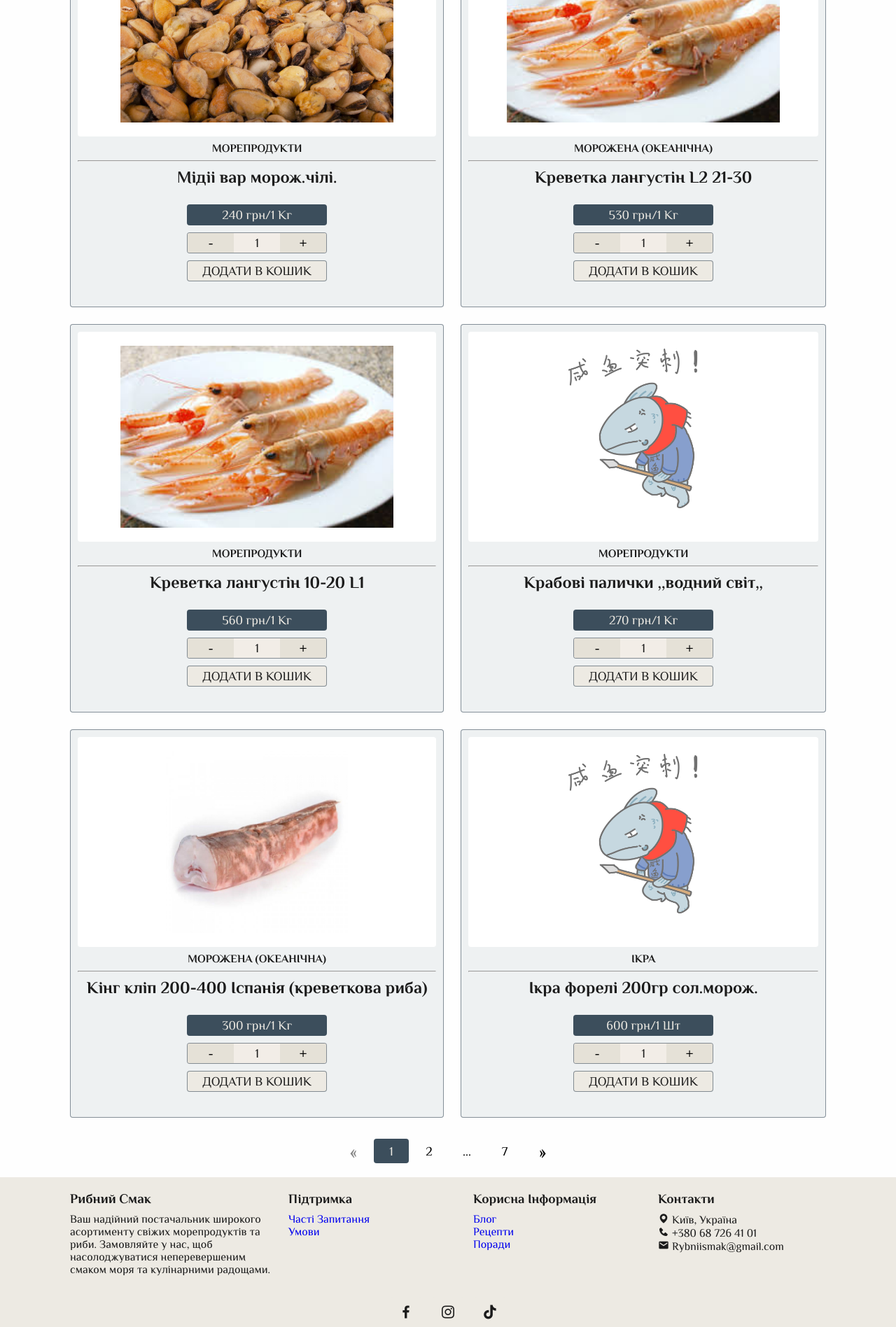
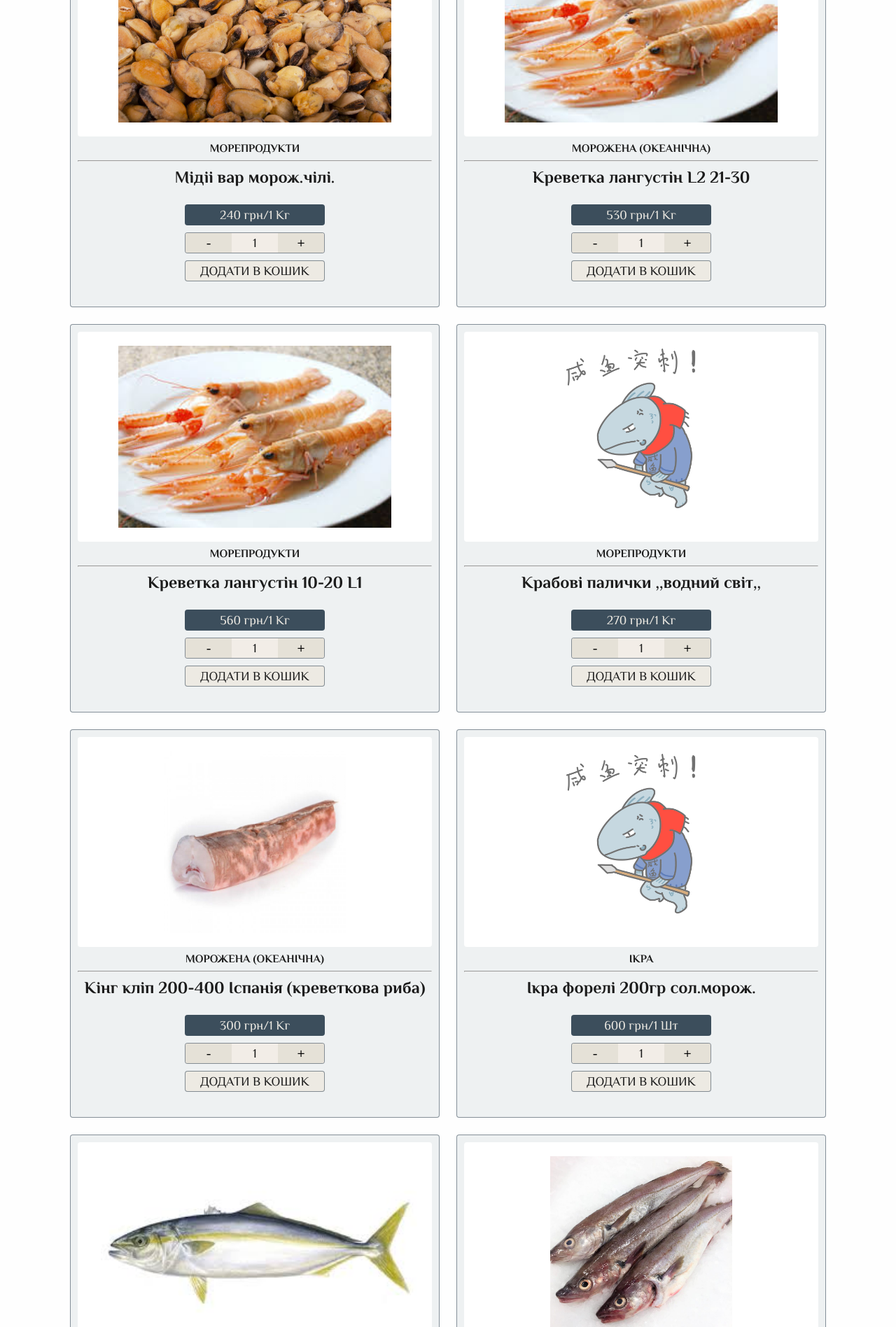
Before and after one commit to Ayshyama/Smack_online_store, a Django app: page /products/all in a window 1280 px wide. Shown: the part 2240-4136 px from the top of the page at 70% size. Run offline with Django 4.2, Linux system fonts and the light colour scheme; data comes from the database, SQL or seed files in the repository; both versions use the stored data as it was after the commit.

Commit message:
update: ajax for products, deleted pagination, will add load more button soon

```diff
--- a/store/static/css/style.css
+++ b/store/static/css/style.css
@@ -1016,159 +1016,6 @@
 }
 
 
-.pagination-wrapper {
-    max-width: 500px;
-    margin: 0 auto; /* Center the outer container horizontally */
-}
-
-.pagination {
-    display: flex;
-    justify-content: center;
-    align-items: center;
-    padding: 10px 0;
-    gap: 4px;
-    margin-bottom: 10px;
-}
-
-.pagination a {
-    color: black;
-    text-decoration: none;
-    transition: background-color .3s;
-    border-radius: 4px;
-    position: relative; /* для тултипа */
-    font-size: 18px;
-    display: flex;
-    justify-content: center;
-    align-items: center;
-    width: 50px;
-    height: 35px;
-}
-
-@media screen and (max-width: 600px) {
-    .pagination {
-        gap: 2px;
-    }
-    .pagination a {
-        width: 40px;
-        height: 30px;
-        font-size: 16px;
-    }
-    .large-text.tooltip-last {
-        font-size: 25px !important;
-    }
-    .large-text.tooltip-last #text {
-        padding: 30px !important;
-    }
-}
-
-@media screen and (max-width: 450px) {
-    .pagination {
-        gap: 1px;
-    }
-    .pagination a {
-        width: 36px;
-        height: 26px;
-        font-size: 16px;
-    }
-}
-
-@media screen and (max-width: 405px) {
-    .pagination-wrapper {
-        max-width: 350px;
-}
-    .pagination {
-        gap: 1px;
-    }
-    .pagination a {
-        width: 34px;
-        height: 28px;
-        font-size: 16px;
-    }
-}
-
-@media screen and (max-width: 405px) {
-    .pagination-wrapper {
-        max-width: 350px;
-}
-    .pagination {
-        gap: 1px;
-    }
-    .pagination a {
-        width: 32px;
-        height: 26px;
-        font-size: 16px;
-    }
-}
-
-
-
-
-.pagination a.active {
-    background-color: var(--main-color);
-    color: var(--bg-color);
-    cursor: default;
-}
-
-.pagination a:hover:not(.active) {
-    background-color: var(--second-color);
-    border: 1px solid var(--main-color-border);
-}
-
-.pagination a:first-child {
-    border-radius: 5px 0 0 5px;
-}
-
-.pagination a:last-child {
-    border-radius: 0 5px 5px 0;
-}
-
-.tooltip,
-.tooltip-last {
-    position: relative;
-}
-
-.tooltip::after,
-.tooltip-last::after {
-    content: attr(data-tooltip);
-    position: absolute;
-    top: -32px;
-    left: 50%;
-    transform: translateX(-50%);
-    background-color: var(--main-color);
-    color: var(--bg-color);
-    padding: 5px;
-    border-radius: 4px;
-    opacity: 0;
-    pointer-events: none;
-    width: 100px;
-    text-align: center;
-}
-
-.tooltip.active:hover::after,
-.tooltip-last:hover::after {
-    opacity: 1;
-    font-size: 16px;
-}
-
-.large-text {
-    font-size: 30px !important;
-}
-
-.tooltip.disabled:hover::after,
-.tooltip-last.disabled:hover::after {
-    opacity: 0;
-}
-
-.pagination a.disabled {
-    color: #858585;
-    cursor: not-allowed;
-}
-.pagination a.disabled:hover {
-    background-color: inherit;
-    border: none;
-}
-
-
 .default-cursor {
     pointer-events: none;
 }
@@ -1233,9 +1080,14 @@
     opacity: 1;
 }
 
-.box, .about, .social a {
+.box, .about {
+    opacity: 0.2;
+    transform: translateY(40px);
+    transition: opacity 0.5s ease, transform 0.5s ease;
+}
+.social a, .copyright a {
     opacity: 0;
-    transform: translateY(50px);
+    transform: translateY(-40px);
     transition: opacity 0.5s ease, transform 0.5s ease;
 }
 
--- a/store/static/js/main.js
+++ b/store/static/js/main.js
@@ -1,3 +1,6 @@
+
+
+
 // Animations
 window.onload = () => {
   if ('ontouchstart' in document.documentElement) {
@@ -163,20 +166,184 @@
   });
 });
 
-
 // CATEGORIES_BUTTONS //
 const categoryButtons = document.querySelectorAll('.category-button');
 
 categoryButtons.forEach(button => {
-       button.addEventListener('click', function() {
-           // Удаляем класс "active" у всех кнопок
-           categoryButtons.forEach(btn => {
-               btn.classList.remove('active');
+    button.addEventListener('click', function(event) {
+        event.preventDefault(); // Предотвращаем перезагрузку страницы
+        const categorySlug = this.getAttribute('href').split('/').pop();
+
+        // Отправляем AJAX-запрос на сервер
+        fetch(`/ajax/get_products/?category_slug=${categorySlug}`)
+            .then(response => response.json())
+            .then(data => {
+                updateProducts(data);
+                updateCategoryName(categorySlug); // Добавляем эту строку
+            })
+            .catch(error => console.error('Error:', error));
+
+        // Обновляем активную кнопку
+        categoryButtons.forEach(btn => btn.classList.remove('chosen')); // Убираем класс chosen со всех кнопок
+        button.classList.add('chosen'); // Добавляем класс chosen к нажатой кнопке
+    });
 });
 
-           button.classList.add('active');
+
+
+function updateCategoryName(categorySlug) {
+    const categoryNameElement = document.querySelector('#products h2');
+    let categoryName = 'Всі категорії'; // Значение по умолчанию
+
+    if (categorySlug !== 'all') {
+        const selectedButton = document.querySelector(`.category-button[href$="${categorySlug}"]`);
+        if (selectedButton) {
+            categoryName = selectedButton.textContent.trim(); // Используем текст кнопки как имя категории
+        }
+    }
+
+    if (categoryNameElement) {
+        categoryNameElement.textContent = categoryName;
+    }
+}
+
+
+function updateProducts(products) {
+    const productsContainer = document.querySelector('.products .products-container');
+    productsContainer.innerHTML = '';
+
+    const heading = document.querySelector('.products .heading h2');
+    if (products.length > 0) {
+        heading.textContent = products[0].category;
+    } else {
+        heading.textContent = "Товарів не знайдено";
+    }
+
+    const productModal = document.createElement('div');
+    productModal.className = 'product-modal image-modal';
+    const productModalContent = document.createElement('div');
+    productModalContent.className = 'product-modal-content';
+    const closeSpan = document.createElement('span');
+    closeSpan.id = 'close';
+    closeSpan.className = 'close';
+    closeSpan.textContent = '×';
+    const modalCategory = document.createElement('h4');
+    const modalTitle = document.createElement('h3');
+    const modalDescription = document.createElement('p');
+    modalDescription.className = 'product-modal-description';
+    const modalImage = document.createElement('img');
+    modalImage.id = 'product-modal-image';
+    modalImage.className = 'product-modal-image';
+    productModalContent.appendChild(closeSpan);
+    productModalContent.appendChild(modalCategory);
+    productModalContent.appendChild(modalTitle);
+    productModalContent.appendChild(modalDescription);
+    productModalContent.appendChild(modalImage);
+    productModal.appendChild(productModalContent);
+
+
+    products.forEach(product => {
+        const productDiv = document.createElement('div');
+        productDiv.className = 'box animation-item';
+        productDiv.setAttribute('data-id', product.id);
+        productModal.className = 'product-modal image-modal';
+
+        const imageContainer = document.createElement('div');
+        imageContainer.className = 'image-container';
+        const productImage = document.createElement('img');
+        productImage.className = 'fish-image';
+        productImage.src = product.image_url ? product.image_url : '/static/img/ryb1.png';
+        productImage.alt = product.alt;
+
+        productImage.addEventListener('click', () => {
+            document.body.style.overflow = 'hidden';
+            modalImage.src = productImage.src;
+            modalCategory.textContent = product.category;
+            modalTitle.textContent = product.name;
+            modalDescription.textContent = product.description;
+            productModal.style.display = 'flex';
+        });
+
+        imageContainer.appendChild(productImage);
+
+        const productCategory = document.createElement('h4');
+        productCategory.textContent = product.category;
+        const horizontalLine = document.createElement('hr');
+
+        const productName = document.createElement('h3');
+        productName.className = 'item-title';
+        productName.textContent = product.name;
+
+        const contentDiv = document.createElement('div');
+        contentDiv.className = 'content';
+
+        const productPrice = document.createElement('span');
+        productPrice.className = 'price-weight';
+        productPrice.textContent = product.price + ' грн/' + product.measure;
+
+        const counterDiv = document.createElement('div');
+        counterDiv.className = 'counter';
+        const minusButton = document.createElement('button');
+        minusButton.className = 'counter_control';
+        minusButton.setAttribute('data-action', 'minus');
+        minusButton.textContent = '-';
+        const counterAmount = document.createElement('div');
+        counterAmount.className = 'counter_amount';
+        counterAmount.setAttribute('data-counter', '1');
+        counterAmount.textContent = '1';
+        const plusButton = document.createElement('button');
+        plusButton.className = 'counter_control';
+        plusButton.setAttribute('data-action', 'plus');
+        plusButton.textContent = '+';
+        counterDiv.appendChild(minusButton);
+        counterDiv.appendChild(counterAmount);
+        counterDiv.appendChild(plusButton);
+
+        const cartButtonContainer = document.createElement('div');
+        cartButtonContainer.className = 'cart-button-container';
+        const cartButtonDiv = document.createElement('div');
+        cartButtonDiv.setAttribute('data-cart', '');
+        const addCartButton = document.createElement('button');
+        addCartButton.setAttribute('data-cart', '');
+        addCartButton.className = 'add-cart-button';
+        addCartButton.textContent = 'Додати в кошик';
+        cartButtonDiv.appendChild(addCartButton);
+        cartButtonContainer.appendChild(cartButtonDiv);
+
+        contentDiv.appendChild(productPrice);
+        contentDiv.appendChild(counterDiv);
+        contentDiv.appendChild(cartButtonContainer);
+        productDiv.appendChild(imageContainer);
+        productDiv.appendChild(productCategory)
+        productDiv.appendChild(horizontalLine);
+        productDiv.appendChild(productName);
+        productDiv.appendChild(contentDiv);
+        productDiv.appendChild(productModal);
+
+        productsContainer.appendChild(productDiv);
+        productsContainer.appendChild(productModal);
+
+        closeSpan.addEventListener('click', () => {
+            productModal.style.display = 'none'; // Закрытие модального окна
+            document.body.style.overflow = 'auto';
+        });
+
+
+        productModal.addEventListener('click', (event) => {
+            if (event.target === productModal) {
+                closeModal(productModal);
+            }
+        });
+
+        document.addEventListener('keydown', (event) => {
+            if (event.key === 'Escape') {
+                closeModal(productModal);
+            }
         });
     });
+    handleScrollEventsForBoxes();
+}
+
 
 
 
@@ -187,20 +354,17 @@
 
 openCartModalButton.addEventListener('click', () => {
   cartModal.style.display = 'block';
-  // Disable the default scroll behavior when the cart modal is open
   document.body.style.overflow = 'hidden';
 });
 
 closeCartModalButton.addEventListener('click', () => {
   cartModal.style.display = 'none';
-  // Restore the default scroll behavior when the cart modal is closed
   document.body.style.overflow = 'auto';
 });
 
 window.addEventListener('click', (event) => {
   if (event.target === cartModal) {
     cartModal.style.display = 'none';
-    // Restore the default scroll behavior when the cart modal is closed
     document.body.style.overflow = 'auto';
   }
 });
@@ -208,22 +372,34 @@
 document.addEventListener('keydown', (event) => {
   if (event.key === 'Escape') {
     cartModal.style.display = 'none';
-    // Restore the default scroll behavior when the cart modal is closed
     document.body.style.overflow = 'auto';
   }
 });
 
 
+
+
+// Обработчик для изменения категории
+$(".category-button").click(function() {
+    const categorySlug = $(this).data('category-slug'); // Предположим, что у нас есть data-атрибут для слага категории
+    fetchProductsByCategory(categorySlug);
+});
+
+// Обработчики для элементов управления пагинацией могут быть добавлены аналогичным образом
+
+
 // FULL_SIZE_IMAGE_MODAL
 const fishImages = document.querySelectorAll('.fish-image');
-const modal = document.getElementById('image-modal');
-const modalImage = document.getElementById('product-modal-image');
-const closeButton = document.getElementById('close');
-const modalTitle = document.querySelector('.product-modal-content h3');
-const modalCategory = document.querySelector('.product-modal-content h4');
 
 fishImages.forEach((fishImage) => {
   fishImage.addEventListener('click', (e) => {
+    const productDiv = e.target.closest('.box');
+    const modalId = 'image-modal-' + productDiv.dataset.id;
+    const modal = document.getElementById(modalId);
+    const modalImage = modal.querySelector('.product-modal-image');
+    const modalTitle = modal.querySelector('.product-modal-content h3');
+    const modalCategory = modal.querySelector('.product-modal-content h4');
+
     modalImage.src = fishImage.src;
     modal.style.display = 'flex';
 
@@ -239,35 +415,36 @@
       }
     }
 
-    const productModalDescription = document.querySelector('.product-modal-description');
-    if (productModalDescription) {
-      productModalDescription.textContent = e.target.getAttribute('data-description');
-    }
-
     document.body.style.overflow = 'hidden';
   });
 });
 
-if (closeButton) {
-  closeButton.addEventListener('click', (event) => {
-    event.stopPropagation();
-    if (event.target.id === 'close') {
+const closeProductModalButtons = document.querySelectorAll('.product-modal .close');
+
+closeProductModalButtons.forEach((closeButton) => {
+  closeButton.addEventListener('click', () => {
+    const modal = closeButton.closest('.product-modal');
     modal.style.display = 'none';
     document.body.style.overflow = 'auto';
-    }
   });
-}
-if (modal) {
-  modal.addEventListener('click', (event) => {
+});
+
+window.addEventListener('click', (event) => {
+  const productModals = document.querySelectorAll('.product-modal');
+  productModals.forEach((modal) => {
     if (event.target === modal) {
       modal.style.display = 'none';
       document.body.style.overflow = 'auto';
     }
   });
-}
+});
+
 document.addEventListener('keydown', (event) => {
   if (event.key === 'Escape') {
+    const productModals = document.querySelectorAll('.product-modal');
+    productModals.forEach((modal) => {
       modal.style.display = 'none';
       document.body.style.overflow = 'auto';
+    });
   }
 });
--- a/store/templates/base.html
+++ b/store/templates/base.html
@@ -14,6 +14,7 @@
     <link href='https://unpkg.com/boxicons@2.1.4/css/boxicons.min.css' rel='stylesheet'>
     <script src="https://code.jquery.com/jquery-3.6.0.min.js"></script>
     <link rel="icon" href="{% static 'favicon.png' %}">
+    <script src="https://ajax.googleapis.com/ajax/libs/jquery/3.5.1/jquery.min.js"></script>
 </head>
 
 <body>
--- a/store/templates/products.html
+++ b/store/templates/products.html
@@ -5,6 +5,7 @@
     <meta charset="UTF-8">
     <title>Асортимент</title>
     <script src="{% static 'js/paginate.js' %}"></script>
+    <script src="https://ajax.googleapis.com/ajax/libs/jquery/3.5.1/jquery.min.js"></script>
 </head>
 
 {% block home %}{% endblock %}
@@ -83,15 +84,15 @@
                     <br>
                 </div>
 
-                <div id="image-modal" class="product-modal image-modal">
-                    <div class="product-modal-content">
-                        <span id="close" class="close">&times;</span>
-                        <h4>{{ product.category }}</h4>
-                        <h3>{{ product.name }}</h3>
-                        <p class="product-modal-description"></p>
-                        <img id="product-modal-image" class="product-modal-image" src="" alt="{{ product.alt }}">
-                    </div>
+                <div id="image-modal-{{ product.id }}" class="product-modal image-modal">
+                <div class="product-modal-content">
+                    <span id="close" class="close">&times;</span>
+                    <h4>{{ product.category }}</h4>
+                    <h3>{{ product.name }}</h3>
+                    <p class="product-modal-description">{{ product.description }}</p>
+                    <img id="product-modal-image" class="product-modal-image" src="{% if product.image %} {{ product.image.url }} {% else %} {% static 'img/ryb1.png' %} {% endif %}" alt="{{ product.alt }}">
                 </div>
+            </div>
 
             {% endfor %}
         </div>
@@ -115,57 +116,5 @@
         </div>
 
     </section>
-{% if page_obj.has_other_pages %}
-    <div class="pagination-wrapper">
-        <div class="pagination">
-            {% if page_obj.has_previous %}
-                <a href="?{% if request.GET.search %}search={{ request.GET.search }}&{% endif %}page={{ page_obj.previous_page_number }}"
-                   class="large-text tooltip-last"
-                   data-tooltip="Попередня сторінка">&laquo;</a>
-            {% else %}
-                <a href="javascript:void(0);" class="large-text tooltip disabled" data-tooltip="Попередня сторінка" onclick="return false;">&laquo;</a>
-            {% endif %}
-
-            {% if page_obj.number == 1 %}
-                <a href="javascript:void(0);" class="active tooltip" data-tooltip="Поточна сторінка" onclick="return false;">1</a>
-            {% else %}
-                <a href="?{% if request.GET.search %}search={{ request.GET.search }}&{% endif %}page=1" class="tooltip">1</a>
-            {% endif %}
-
-            {% if page_obj.number > 3 %}
-                <a href="javascript:void(0);" class="tooltip" onclick="return false;">...</a>
-            {% endif %}
-
-            {% for p in paginator.page_range %}
-                {% if p > 1 and p < paginator.num_pages %}
-                    {% if p == page_obj.number %}
-                        <a href="javascript:void(0);" class="active tooltip" data-tooltip="Поточна сторінка" onclick="return false;">{{ p }}</a>
-                    {% elif p > page_obj.number|add:-2 and p < page_obj.number|add:2 %}
-                        <a href="?{% if request.GET.search %}search={{ request.GET.search }}&{% endif %}page={{ p }}" class="tooltip">{{ p }}</a>
-                    {% endif %}
-                {% endif %}
-            {% endfor %}
-
-            {% if page_obj.number < paginator.num_pages|add:-2 %}
-                <a href="javascript:void(0);" class="tooltip" onclick="return false;">...</a>
-            {% endif %}
-
-            {% if page_obj.number == paginator.num_pages %}
-                <a href="javascript:void(0);" class="active tooltip" data-tooltip="Поточна сторінка" onclick="return false;">{{ paginator.num_pages }}</a>
-            {% else %}
-                <a href="?{% if request.GET.search %}search={{ request.GET.search }}&{% endif %}page={{ paginator.num_pages }}" class="tooltip">{{ paginator.num_pages }}</a>
-            {% endif %}
-
-            {% if page_obj.has_next %}
-                <a href="?{% if request.GET.search %}search={{ request.GET.search }}&{% endif %}page={{ page_obj.next_page_number }}"
-                   class="large-text tooltip-last"
-                   data-tooltip="Наступна сторінка">&raquo;</a>
-            {% else %}
-                <a href="javascript:void(0);" class="large-text tooltip disabled" data-tooltip="Наступна сторінка" onclick="return false;">&raquo;</a>
-            {% endif %}
-        </div>
-    </div>
-{% endif %}
-
 
 {% endblock %}
--- a/store/urls.py
+++ b/store/urls.py
@@ -1,6 +1,7 @@
 from django.urls import path
 from .views import handle_order, IndexView, ProductsView
 from .views import SearchView
+from .views import get_products_by_category
 app_name = 'store'
 
 urlpatterns = [
@@ -8,4 +9,5 @@
     path('products/<slug:slug>', ProductsView.as_view(), name='products'),
     path('handle_order/', handle_order, name='handle_order'),
     path('search/', SearchView.as_view(), name='search'),
+    path('ajax/get_products/', get_products_by_category, name='get_products'),
 ]
--- a/store/views.py
+++ b/store/views.py
@@ -1,18 +1,15 @@
 import json
 import re
 from datetime import datetime
-
 from django.db.models import Q
 from django.http import JsonResponse
 from django.core.mail import send_mail
-
 from django.http import Http404
 from django.urls import reverse_lazy
 from django.utils.encoding import smart_str
 from django.views.decorators.csrf import csrf_exempt
 from django.views.generic import ListView, RedirectView
 from django.views.generic.detail import SingleObjectMixin
-
 from store.models import Product, Category
 
 
@@ -28,31 +25,9 @@
     extra_context = {'title': 'Рибний Смак'}
 
 
-def set_screen_width(request):
-    if request.method == 'POST':
-        screen_width = request.POST.get('screen_width', None)
-        print("Screen width received:", screen_width)  # Добавьте это
-        request.session['screen_width'] = screen_width
-        return JsonResponse({'status': 'success'})
-    return JsonResponse({'status': 'fail'})
-
-
 class ProductsView(SingleObjectMixin, ListView):
     template_name = 'products.html'
     cats = Category.objects.filter(is_published=True)
-
-    def get_paginate_by(self, queryset):
-        screen_width = self.request.session.get('screen_width', None)
-        if screen_width:
-            # Установите paginate_by в зависимости от разрешения экрана
-            # (здесь приведен простой пример, вы можете настроить это по своему усмотрению)
-            if int(screen_width) < 768:
-                return 1
-            elif int(screen_width) < 1024:
-                return 9
-            else:
-                return 12
-        return 12  # значение по умолчанию
 
     def get(self, request, *args, **kwargs):
         try:
@@ -88,12 +63,35 @@
         return super().get_context_data(**kwargs, **context)
 
 
+def get_products_by_category(request):
+    category_slug = request.GET.get('category_slug', 'all')
+
+    if category_slug == 'all':
+        products = Product.objects.filter(is_published=True)
+    else:
+        products = Product.objects.filter(category__slug=category_slug, is_published=True)
+
+    products_list = []
+    for product in products:
+        products_list.append({
+            'id': product.id,
+            'image_url': product.image.url if product.image else '/static/img/ryb1.png',
+            'alt': product.alt,
+            'category': product.category.name,
+            'name': product.name,
+            'measure': product.measure,
+            'price': product.price,
+            'description': product.description,
+        })
+
+    return JsonResponse(products_list, safe=False)
+
+
 def get_last_order_data():
     try:
         with open('last_order_data.json', 'r') as file:
             return json.load(file)
     except FileNotFoundError:
-        # если файла не существует вернуть дефолт
         return {'last_order_date': '01-01', 'last_sequential_number': 0}
 
 
@@ -145,7 +143,6 @@
         for item in cart_items:
             client_message += f'{item_number}. {item["title"]} - {item["price"]}грн/{item["weight"]}\n'
             item_number += 1
-        # Convert the email message to a UTF-8 encoded string
         client_message_utf8 = smart_str(client_message)
         subject = f'Ваше замовлення №{email_id}'
         send_mail(
```
Also changed, not shown: db.sqlite3. Lines whose indentation alone changed are shown as unchanged.
